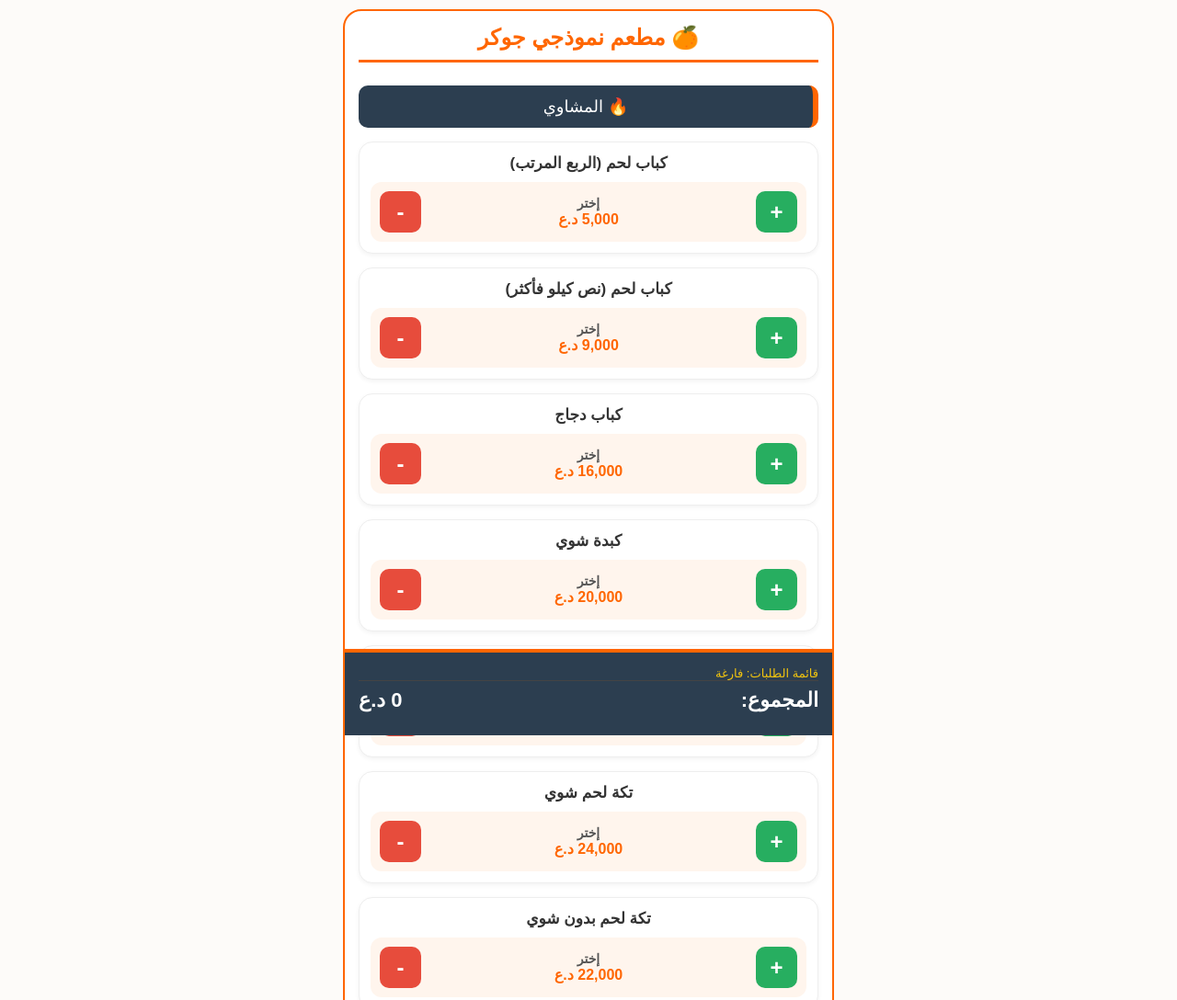
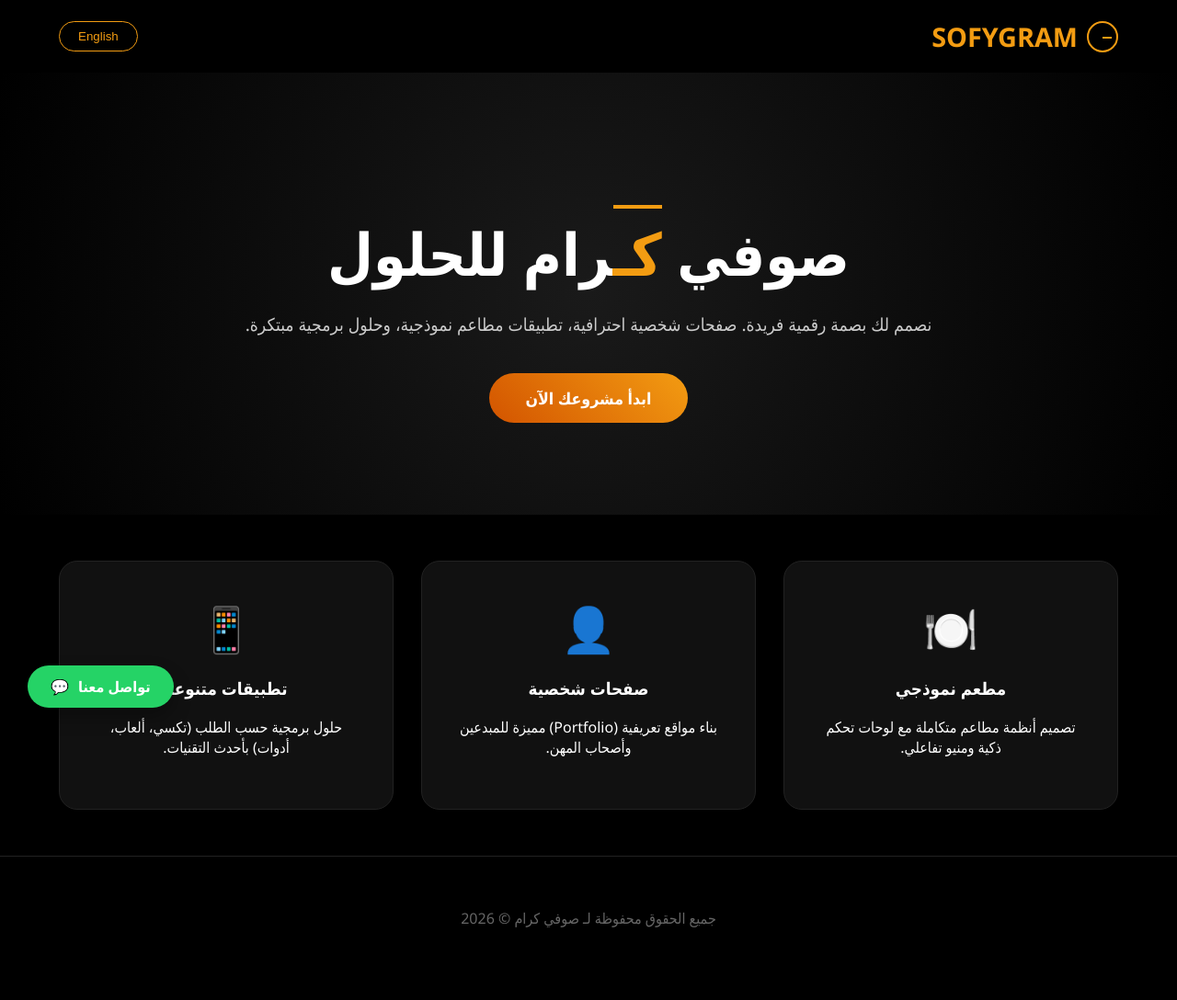
Before and after one commit to sofygramcom-art/sofygram, a plain HTML site: page index.html in a window 1280 px wide. Shown: the top 1088 px of the page at 92% size. After the commit the page ends 1066 px from the top, so only its background shows below. Drawn offline with Linux system fonts and the light colour scheme.

Commit message:
Update index.html

```diff
--- a/index.html
+++ b/index.html
@@ -1,162 +1,269 @@
 <!DOCTYPE html>
 <html lang="ar" dir="rtl">
 <head>
-    <link rel="icon" href="icon.png" type="image/png">
-    <link rel="apple-touch-icon" href="icon.png">
-    <meta name="theme-color" content="#FF6600">
     <meta charset="UTF-8">
     <meta name="viewport" content="width=device-width, initial-scale=1.0">
-    <title>مطعم نموذجي جوكر</title>
+    <title>SOFYGRAM | صوفي كرام للحلول</title>
     <style>
-        body { font-family: Arial, sans-serif; background: #fdfbf9; padding: 10px; direction: rtl; margin: 0; padding-bottom: 300px; }
-        .card { background: white; width: 100%; max-width: 500px; margin: auto; padding: 15px; border-radius: 20px; border: 2px solid #FF6600; }
-        .header { text-align: center; color: #FF6600; font-size: 24px; font-weight: bold; border-bottom: 3px solid #FF6600; padding-bottom: 10px; margin-bottom: 20px;}
-        .st { background: #2c3e50; color: white; padding: 12px; border-radius: 10px; margin: 25px 0 15px 0; font-size: 18px; border-right: 6px solid #FF6600; text-align: center; display: flex; justify-content: center; align-items: center; gap: 10px;}
-        .row { background: #fff; border: 1px solid #eee; border-radius: 15px; padding: 12px; margin-bottom: 15px; box-shadow: 0 2px 5px rgba(0,0,0,0.05); }
-        .item-name { display: block; text-align: center; font-weight: bold; font-size: 17px; margin-bottom: 10px; color: #333; }
-        .ctrl { display: flex; justify-content: space-between; align-items: center; background: #fff5ed; padding: 10px; border-radius: 12px; }
-        .btn { border: none; width: 45px; height: 45px; border-radius: 10px; font-size: 24px; cursor: pointer; color: white; font-weight: bold; transition: 0.2s; }
-        .bp { background: #27ae60; } .bm { background: #e74c3c; }
-        .disp { text-align: center; flex-grow: 1; }
-        .wt { font-size: 14px; color: #555; display: block; font-weight: bold; }
-        .pt { font-size: 16px; color: #FF6600; font-weight: bold; }
-        .footer-fixed { position: fixed; bottom: 0; left: 0; right: 0; background: #2c3e50; color: white; padding: 15px; border-top: 4px solid #FF6600; z-index: 1000; max-width: 500px; margin: auto; }
-        #cart-text { font-size: 13px; color: #f1c40f; margin-bottom: 8px; max-height: 50px; overflow-y: auto; border-bottom: 1px solid #444; text-align: right; }
-        .total-line { font-size: 22px; font-weight: bold; display: flex; justify-content: space-between; margin-bottom: 10px; }
-        input { width: 100%; padding: 12px; margin: 8px 0; border: 1px solid #ddd; border-radius: 10px; text-align: right; box-sizing: border-box; font-size: 16px; }
-        .action-btns { display: flex; gap: 10px; flex-direction: column; }
-        .wa-btn { background: #25d366; color: white; border: none; width: 100%; padding: 15px; border-radius: 30px; font-size: 18px; font-weight: bold; cursor: pointer; text-decoration: none; text-align: center; }
-        .chat-btn { background: #075E54; color: white; border: none; width: 100%; padding: 15px; border-radius: 30px; font-size: 18px; font-weight: bold; cursor: pointer; text-decoration: none; text-align: center; display: block; line-height: 20px; }
-        .call-btn { background: #007bff; color: white; border: none; width: 100%; padding: 15px; border-radius: 30px; font-size: 18px; font-weight: bold; cursor: pointer; text-align: center; text-decoration: none; display: block; line-height: 20px; }
+        /* --- قسم الـ CSS (التصميم) --- */
+        body {
+            margin: 0;
+            background-color: #000;
+            color: #fff;
+            font-family: 'Segoe UI', Tahoma, Geneva, Verdana, sans-serif;
+            overflow-x: hidden;
+        }
+
+        header {
+            display: flex;
+            justify-content: space-between;
+            align-items: center;
+            padding: 20px 5%;
+            background: rgba(0,0,0,0.8);
+            backdrop-filter: blur(10px);
+            position: sticky;
+            top: 0;
+            z-index: 1000;
+        }
+
+        .logo {
+            font-size: 1.8rem;
+            font-weight: bold;
+            color: #f39c12;
+            display: flex;
+            align-items: center;
+            gap: 10px;
+        }
+
+        .clock-icon {
+            width: 30px;
+            height: 30px;
+            border: 2px solid #f39c12;
+            border-radius: 50%;
+            position: relative;
+        }
+
+        .clock-icon::after {
+            content: '';
+            position: absolute;
+            width: 10px;
+            height: 2px;
+            background: #f39c12;
+            top: 50%;
+            left: 50%;
+        }
+
+        #lang-btn {
+            background: transparent;
+            border: 1px solid #f39c12;
+            color: #f39c12;
+            padding: 8px 20px;
+            border-radius: 20px;
+            cursor: pointer;
+            transition: 0.3s;
+        }
+
+        #lang-btn:hover {
+            background: #f39c12;
+            color: #000;
+        }
+
+        .hero {
+            text-align: center;
+            padding: 100px 5%;
+            background: radial-gradient(circle at center, #1a1a1a 0%, #000 100%);
+        }
+
+        .hero h1 {
+            font-size: 4rem;
+            margin-bottom: 20px;
+        }
+
+        .kaf-style {
+            color: #f39c12;
+            border-top: 4px solid #f39c12;
+            padding-top: 5px;
+        }
+
+        .hero p {
+            font-size: 1.2rem;
+            color: #ccc;
+            max-width: 800px;
+            margin: 0 auto 40px;
+        }
+
+        .btn {
+            background: linear-gradient(45deg, #d35400, #f39c12);
+            color: white;
+            padding: 15px 40px;
+            text-decoration: none;
+            border-radius: 30px;
+            font-weight: bold;
+            font-size: 1.1rem;
+            transition: 0.3s;
+            display: inline-block;
+        }
+
+        .btn:hover {
+            transform: scale(1.05);
+            box-shadow: 0 0 20px rgba(243, 156, 18, 0.4);
+        }
+
+        .projects {
+            display: grid;
+            grid-template-columns: repeat(auto-fit, minmax(300px, 1fr));
+            gap: 30px;
+            padding: 50px 5%;
+        }
+
+        .project-card {
+            background: #111;
+            padding: 40px;
+            border-radius: 20px;
+            text-align: center;
+            border: 1px solid #222;
+            transition: 0.3s;
+        }
+
+        .project-card:hover {
+            border-color: #f39c12;
+            transform: translateY(-10px);
+        }
+
+        .icon-big {
+            font-size: 3rem;
+            margin-bottom: 20px;
+        }
+
+        .whatsapp-float {
+            position: fixed;
+            bottom: 30px;
+            left: 30px;
+            background: #25d366;
+            color: white;
+            padding: 12px 25px;
+            border-radius: 50px;
+            text-decoration: none;
+            display: flex;
+            align-items: center;
+            gap: 10px;
+            font-weight: bold;
+            box-shadow: 0 10px 20px rgba(0,0,0,0.3);
+            z-index: 1000;
+        }
+
+        footer {
+            text-align: center;
+            padding: 40px;
+            border-top: 1px solid #222;
+            color: #666;
+        }
+
+        /* تنسيق اللغة الإنجليزية */
+        body.en {
+            direction: ltr;
+        }
     </style>
 </head>
-<body>
+<body id="page-body">
 
-<div class="card">
-    <div class="header">🍊 مطعم نموذجي جوكر</div>
-    <div id="m-body"></div>
-    <input type="text" id="c-name" placeholder="اسم الزبون الكريم">
-    <input type="text" id="c-addr" placeholder="العنوان">
-    <input type="text" id="c-note" placeholder="ملاحظات الطلب">
+<header>
+    <div class="logo">
+        <div class="clock-icon"></div>
+        SOFYGRAM
+    </div>
+    <div class="nav-links">
+        <button id="lang-btn" onclick="toggleLang()">English</button>
+    </div>
+</header>
 
-    <div class="action-btns">
-        <button class="wa-btn" onclick="sendWA()">إرسال قائمة الطلبات ✅</button>
-        <a href="https://wa.me/9647807466488" class="chat-btn">دردشة واستفسار 💬</a>
-        <a href="tel:9647807466488" class="call-btn">إتصال مباشر 📞</a>
+<section class="hero">
+    <h1 id="hero-title">صوفي <span class="kaf-style">كـ</span>رام للحلول</h1>
+    <p id="hero-desc">نصمم لك بصمة رقمية فريدة. صفحات شخصية احترافية، تطبيقات مطاعم نموذجية، وحلول برمجية مبتكرة.</p>
+    <a href="https://wa.me/9647807466488" id="main-btn" class="btn">ابدأ مشروعك الآن</a>
+</section>
+
+<section class="projects">
+    <div class="project-card" onclick="location.href='restaurant.html'" style="cursor:pointer">
+        <div class="icon-big">🍽️</div>
+        <h3 id="p1-title">مطعم نموذجي</h3>
+        <p id="p1-desc">تصميم أنظمة مطاعم متكاملة مع لوحات تحكم ذكية ومنيو تفاعلي.</p>
     </div>
-</div>
+    <div class="project-card">
+        <div class="icon-big">👤</div>
+        <h3 id="p2-title">صفحات شخصية</h3>
+        <p id="p2-desc">بناء مواقع تعريفية (Portfolio) مميزة للمبدعين وأصحاب المهن.</p>
+    </div>
+    <div class="project-card">
+        <div class="icon-big">📱</div>
+        <h3 id="p3-title">تطبيقات متنوعة</h3>
+        <p id="p3-desc">حلول برمجية حسب الطلب (تكسي، ألعاب، أدوات) بأحدث التقنيات.</p>
+    </div>
+</section>
 
-<div class="footer-fixed">
-    <div id="cart-text">قائمة الطلبات: فارغة</div>
-    <div class="total-line"><span>المجموع:</span><span><span id="final-total">0</span> د.ع</span></div>
-</div>
+<a href="https://wa.me/9647807466488" class="whatsapp-float" target="_blank" id="wa-link">
+    <span id="wa-text">تواصل معنا</span>
+    <div class="whatsapp-icon">💬</div>
+</a>
+
+<footer>
+    <p id="footer-text">جميع الحقوق محفوظة لـ صوفي كرام © 2026</p>
+</footer>
 
 <script>
-function formatW(i) {
-    if (i === 0.25) return "ربع كغم";
-    if (i === 0.5) return "نص كغم";
-    if (i === 0.75) return "كيلو إلا ربع";
-    if (Number.isInteger(i)) return i + " كغم";
-    let main = Math.floor(i), frac = i - main;
-    let txt = main + (frac === 0.25 ? " وربع" : frac === 0.5 ? " ونصف" : " و3 أرباع") + " كغم";
-    return txt;
-}
+    /* --- قسم الـ JS (البرمجة) --- */
+    let currentLang = 'ar';
+    const content = {
+        en: {
+            title: "SOFYGRAM Solutions",
+            desc: "We design a unique digital footprint for you. Professional personal pages, model restaurant apps, and innovative software solutions.",
+            btn: "Start Your Project Now",
+            p1t: "Model Restaurant", p1d: "Integrated restaurant systems with smart dashboards and interactive menus.",
+            p2t: "Personal Pages", p2d: "Building distinctive portfolio websites for creators and professionals.",
+            p3t: "Diverse Apps", p3d: "Custom software solutions (Taxi, Games, Tools) with the latest technologies.",
+            wa: "Contact Us",
+            footer: "All rights reserved to SOFYGRAM © 2026",
+            langBtn: "عربي"
+        },
+        ar: {
+            title: 'صوفي <span class="kaf-style">كـ</span>رام للحلول',
+            desc: "نصمم لك بصمة رقمية فريدة. صفحات شخصية احترافية، تطبيقات مطاعم نموذجية، وحلول برمجية مبتكرة.",
+            btn: "ابدأ مشروعك الآن",
+            p1t: "مطعم نموذجي", p1d: "تصميم أنظمة مطاعم متكاملة مع لوحات تحكم ذكية ومنيو تفاعلي.",
+            p2t: "صفحات شخصية", p2d: "بناء مواقع تعريفية (Portfolio) مميزة للمبدعين وأصحاب المهن.",
+            p3t: "تطبيقات متنوعة", p3d: "حلول برمجية حسب الطلب (تكسي، ألعاب، أدوات) بأحدث التقنيات.",
+            wa: "تواصل معنا",
+            footer: "جميع الحقوق محفوظة لـ صوفي كرام © 2026",
+            langBtn: "English"
+        }
+    };
 
-function genList(type) {
-    let a = ["إختر"];
-    if(type === "Q") { for(let i = 0.25; i <= 20; i += 0.25) a.push(formatW(i)); }
-    else if(type === "H") { for(let i = 0.5; i <= 20; i += 0.25) a.push(formatW(i)); }
-    else if(type === "K") { for(let i=1; i<=50; i++) a.push(i + " كغم"); }
-    else if(type === "M") { for(let i=1; i<=50; i++) a.push(i + " ماعون"); }
-    else { for(let i=1; i<=50; i++) a.push(i + " قطعة/وجبة"); }
-    return a;
-}
+    function toggleLang() {
+        currentLang = (currentLang === 'ar') ? 'en' : 'ar';
+        const body = document.getElementById('page-body');
 
-var L = { M: genList("M"), Q: genList("Q"), H: genList("H"), K: genList("K"), P: genList("P") };
+        if(currentLang === 'en') {
+            body.classList.add('en');
+            body.dir = "ltr";
+        } else {
+            body.classList.remove('en');
+            body.dir = "rtl";
+        }
 
-var items = [
-    { s: "🔥 المشاوي", n: "كباب لحم (الربع المرتب)", p: 5000, t: "M" },
-    { s: "🔥 المشاوي", n: "كباب لحم (نص كيلو فأكثر)", p: 18000, t: "H" },
-    { s: "🔥 المشاوي", n: "كباب دجاج", p: 16000, t: "Q" },
-    { s: "🔥 المشاوي", n: "كبدة شوي", p: 20000, t: "Q" },
-    { s: "🔥 المشاوي", n: "كبدة بدون شوي", p: 18000, t: "Q" },
-    { s: "🔥 المشاوي", n: "تكة لحم شوي", p: 24000, t: "Q" },
-    { s: "🔥 المشاوي", n: "تكة لحم بدون شوي", p: 22000, t: "Q" },
-     { s: "🔥 المشاوي", n: "تكة دجاج شوي", p: 20000, t: "Q" },
-    { s: "🔥 المشاوي", n: "تكة دجاج بدون شوي", p: 16000, t: "Q" },
-    { s: "🔥 المشاوي", n: "أجنحة شوي", p: 12000, t: "H" },
-    { s: "🔥 المشاوي", n: "أجنحة بدون شوي", p: 10000, t: "H" },
-    { s: "🔥 المشاوي", n: "عصا شوي", p: 12000, t: "H" },
-    { s: "🔥 المشاوي", n: "عصا بدون شوي", p: 10000, t: "H" },
-    { s: "🔥 المشاوي", n: "دجاجة شوي", p: 12000, t: "H" },
-    { s: "🔥 المشاوي", n: "دجاجة بدون شوي", p: 10000, t: "H" },
-        { s: "🥩 اللحوم", n: "لحم غنم", p: 24000, t: "Q" },
-    { s: "🥩 اللحوم", n: "لحم عجل شرح", p: 16000, t: "Q" },
-    { s: "🥩 اللحوم", n: "لحم  عجل عظم", p: 14000, t: "Q" },
-    { s: "🥩 اللحوم", n: "لحم مثروم", p: 16000, t: "Q" },
-    { s: "🥩 اللحوم", n: "ليه", p: 20000, t: "Q" },
-    { s: "🥩 اللحوم", n: "عظم", p: 3000, t: "K" },
-    { s: "🥩 فرش 🍖", n: "دجاجة كامله 1250غم", p: 8000, t: "P" },
-    { s: "🥩 فرش 🍖", n: "عصا طبل  900غم", p: 7000, t: "P" },
-    { s: "🥩 فرش 🍖", n: "افخاذ  900غم", p: 6000, t: "P" },
-    { s: "🥩 فرش 🍖", n: "جبده دجاج  500غم", p: 3000, t: "P" },
-    { s: "🥩 فرش 🍖", n: "صدر دجاج  900غم", p: 7500, t: "P" },
-    { s: "🥩 فرش 🍖", n: "باجة غنم", p: 20000, t: "P" },
-    { s: "🥩 فرش 🍖", n: "بركر لحم", p: 16000, t: "H" },
-    { s: "🥩 فرش 🍖", n: "بركر دجاج", p: 16000, t: "H" },
-    { s: "🥩 فرش 🍖", n: "كبة تمن 4 قطع", p: 4000, t: "P" },
-    { s: "🥩 فرش 🍖", n: "كبة مرق 4 قطع", p: 4000, t: "P" },
-    { s: "🥩 فرش 🍖", n: "كاهي 3 قطع", p: 5000, t: "P" },
-    { s: "🥩 فرش 🍖", n: "لسان عجل ", p: 12000, t: "K" },
-    { s: "🥩 فرش 🍖", n: "كراعين  ", p: 8000, t: "K" },
-    { s: "🥩 فرش 🍖", n: "معلاك غنم", p: 18000, t: "P" },
-    { s: "🥩 فرش 🍖", n: "مخ غنم", p: 5000, t: "P" },
-    { s: "🥩 فرش 🍖", n: "جلاوي غنم", p: 18000, t: "H" },
-    { s: "🥩 فرش 🍖", n: "عصائص غنم", p: 15000, t: "H" },
-    { s: "🥩 فرش 🍖", n: "قلب عجل شوي", p: 20000, t: "P" },
-    { s: "🥩 فرش 🍖", n: "قلب عجل بدون شوي", p: 18000, t: "P" },
-];
+        document.getElementById('hero-title').innerHTML = content[currentLang].title;
+        document.getElementById('hero-desc').innerText = content[currentLang].desc;
+        document.getElementById('main-btn').innerText = content[currentLang].btn;
+        document.getElementById('p1-title').innerText = content[currentLang].p1t;
+        document.getElementById('p1-desc').innerText = content[currentLang].p1d;
+        document.getElementById('p2-title').innerText = content[currentLang].p2t;
+        document.getElementById('p2-desc').innerText = content[currentLang].p2d;
+        document.getElementById('p3-title').innerText = content[currentLang].p3t;
+        document.getElementById('p3-desc').innerText = content[currentLang].p3d;
+        document.getElementById('wa-text').innerText = content[currentLang].wa;
+        document.getElementById('footer-text').innerText = content[currentLang].footer;
+        document.getElementById('lang-btn').innerText = content[currentLang].langBtn;
+    }
+</script>
 
-var cart = {};
-
-function calc(i, q) {
-    if (q === 0) return 0;
-    let it = items[i];
-    if (it.t === "Q") return (q * 0.25) * it.p;
-    if (it.t === "H") return ((q + 1) * 0.25) * it.p;
-    return q * it.p;
-}
-
-function start() {
-    let h = ""; let lastS = "";
-    items.forEach((it, i) => {
-        if (it.s !== lastS) { h += '<div class="st">' + it.s + '</div>'; lastS = it.s; }
-        let q = cart[i] || 0;
-        let txt = L[it.t][q];
-        let pr = (q === 0) ? (it.t === "H" ? it.p/2 : it.p) : calc(i, q);
-        h += '<div class="row"><span class="item-name">'+it.n+'</span><div class="ctrl"><button class="btn bp" onclick="up('+i+',1)">+</button><div class="disp"><span class="wt">'+txt+'</span><span class="pt">'+pr.toLocaleString()+' د.ع</span></div><button class="btn bm" onclick="up('+i+',-1)">-</button></div></div>';
-    });
-    document.getElementById('m-body').innerHTML = h;
-    update();
-}
-
-function up(i, v) { if ( (cart[i]||0)+v >= 0 && (cart[i]||0)+v < L[items[i].t].length) { cart[i] = (cart[i]||0)+v; start(); } }
-
-function update() {
-    let t = 0; let list = [];
-    items.forEach((it, i) => { if (cart[i] > 0) { t += calc(i, cart[i]); list.push(it.n + " (" + L[it.t][cart[i]] + ")"); } });
-    document.getElementById('final-total').innerText = t.toLocaleString();
-    document.getElementById('cart-text').innerText = list.length ? list.join(" | ") : "قائمة الطلبات: فارغة";
-}
-
-function sendWA() {
-    let n = document.getElementById('c-name').value, a = document.getElementById('c-addr').value, nt = document.getElementById('c-note').value;
-    if (!n || !a) return alert("يرجى إكمال البيانات");
-    let msg = `*طلب جديد من مطعم نموذجي جوكر*\n👤 الاسم: ${n}\n📍 العنوان: ${a}\n📝 ملاحظات: ${nt}\n\n🍴 الطلبات:\n`;
-    items.forEach((it, i) => { if (cart[i] > 0) msg += `- ${it.n} (${L[it.t][cart[i]]})\n`; });
-    window.open("https://wa.me/9647807466488?text=" + encodeURIComponent(msg + "\n💰 المجموع: " + document.getElementById('final-total').innerText + " د.ع"));
-}
-window.onload = start;
-</script>
 </body>
 </html>
```
